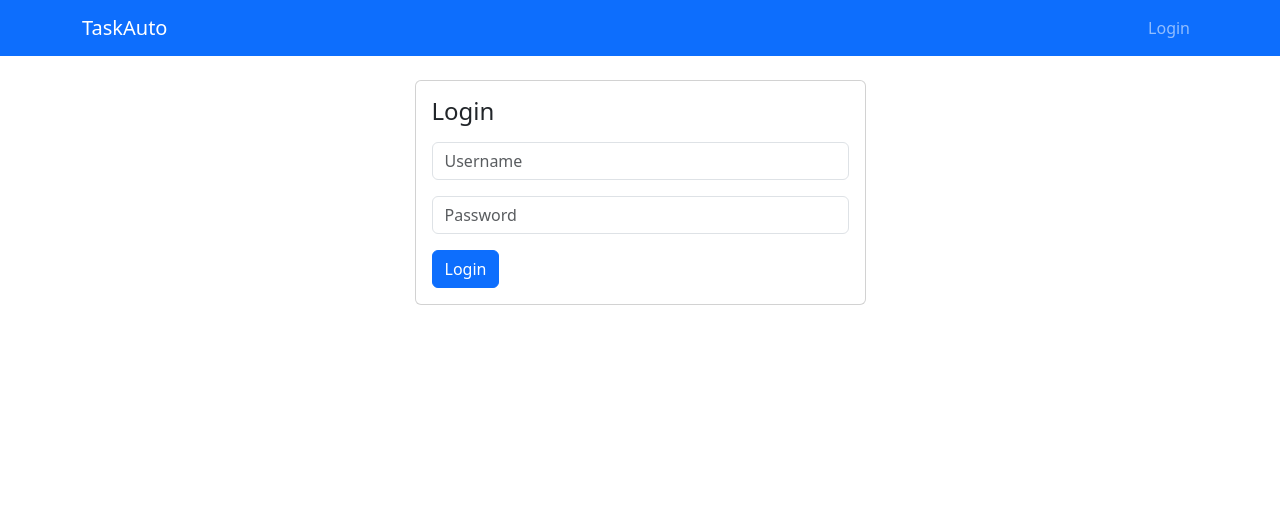
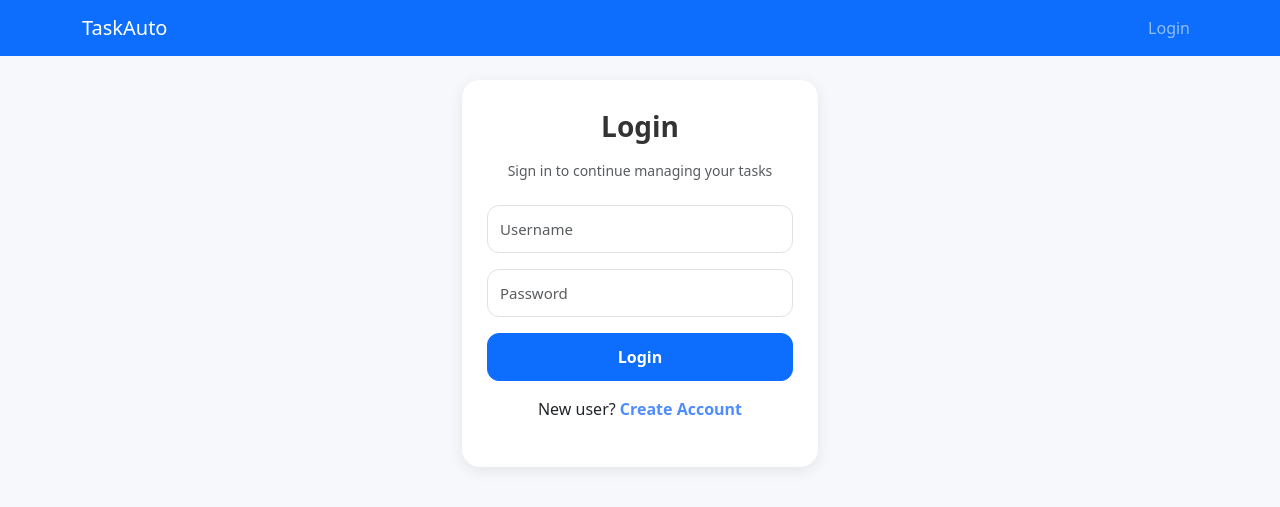
Before and after one commit to laiba09Saleem/Task_Automation, a Django app: page /login/ in a window 1280 px wide. Shown: the top 507 px of the page. Run offline with Django 5.2, Linux system fonts and the light colour scheme; parts of the project's set-up code (start-up, migrations or seed data) failed here and were passed over.

Commit message:
chore: Update UI

```diff
--- a/tasks/templates/tasks/login.html
+++ b/tasks/templates/tasks/login.html
@@ -1,18 +1,87 @@
 {% extends 'tasks/base.html' %}
 {% block title %}Login{% endblock %}
 {% block content %}
-<div class="row justify-content-center">
-  <div class="col-md-5">
-    <div class="card">
-      <div class="card-body">
-        <h4 class="card-title mb-3">Login</h4>
-        <form method="post">{% csrf_token %}
-          <div class="mb-3"><input name="username" class="form-control" placeholder="Username"/></div>
-          <div class="mb-3"><input name="password" type="password" class="form-control" placeholder="Password"/></div>
-          <button class="btn btn-primary">Login</button>
-        </form>
-      </div>
+
+<style>
+  body {
+    background: #f6f8fc !important;
+  }
+
+  .auth-card {
+    border-radius: 18px;
+    border: none;
+    box-shadow: 0px 4px 15px rgba(0,0,0,0.08);
+    padding: 30px 25px;
+    background: #ffffff;
+  }
+
+  .auth-input {
+    border-radius: 12px !important;
+    height: 48px;
+    font-size: 15px;
+  }
+
+  .auth-input:focus {
+    border-color: #4f8cff !important;
+    box-shadow: 0 0 0 0.2rem rgba(79,140,255,0.25) !important;
+  }
+
+  .auth-btn {
+    height: 48px;
+    border-radius: 12px;
+    font-size: 16px;
+    font-weight: 600;
+  }
+
+  .auth-text a {
+    color: #4f8cff;
+    font-weight: 600;
+    text-decoration: none;
+  }
+
+  .auth-text a:hover {
+    text-decoration: underline;
+  }
+
+  @media (max-width: 768px) {
+    .auth-card {
+      padding: 20px;
+    }
+  }
+</style>
+
+<div class="row justify-content-center mt-4">
+  <div class="col-lg-4 col-md-6 col-11">
+
+    <div class="auth-card">
+
+      <h3 class="mb-3 text-center fw-bold" style="color:#333;">Login</h3>
+      <p class="text-center text-muted mb-4" style="font-size:14px;">Sign in to continue managing your tasks</p>
+
+      {% if error %}
+        <div class="alert alert-danger text-center">{{ error }}</div>
+      {% endif %}
+
+      <form method="post">
+        {% csrf_token %}
+        <div class="mb-3">
+          <input name="username" class="form-control auth-input" placeholder="Username" required>
+        </div>
+
+        <div class="mb-3">
+          <input name="password" type="password" class="form-control auth-input" placeholder="Password" required>
+        </div>
+
+        <button class="btn btn-primary w-100 auth-btn">Login</button>
+      </form>
+
+      <p class="text-center mt-3 auth-text">
+        New user? <a href="{% url 'signup' %}">Create Account</a>
+      </p>
+
     </div>
+
   </div>
 </div>
+
 {% endblock %}
```
